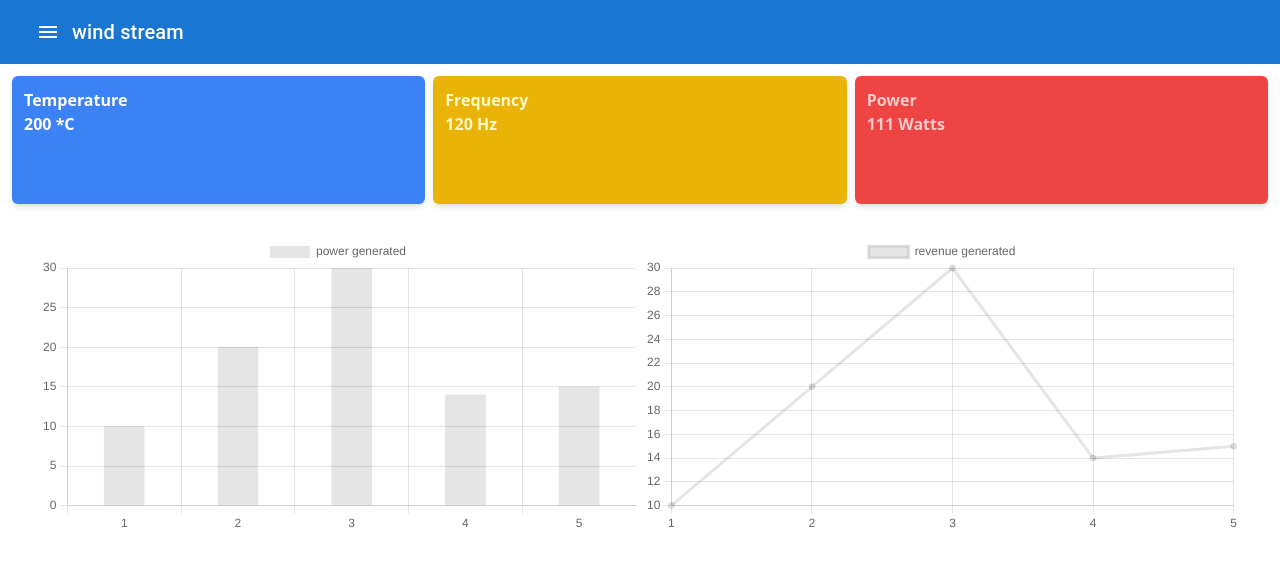
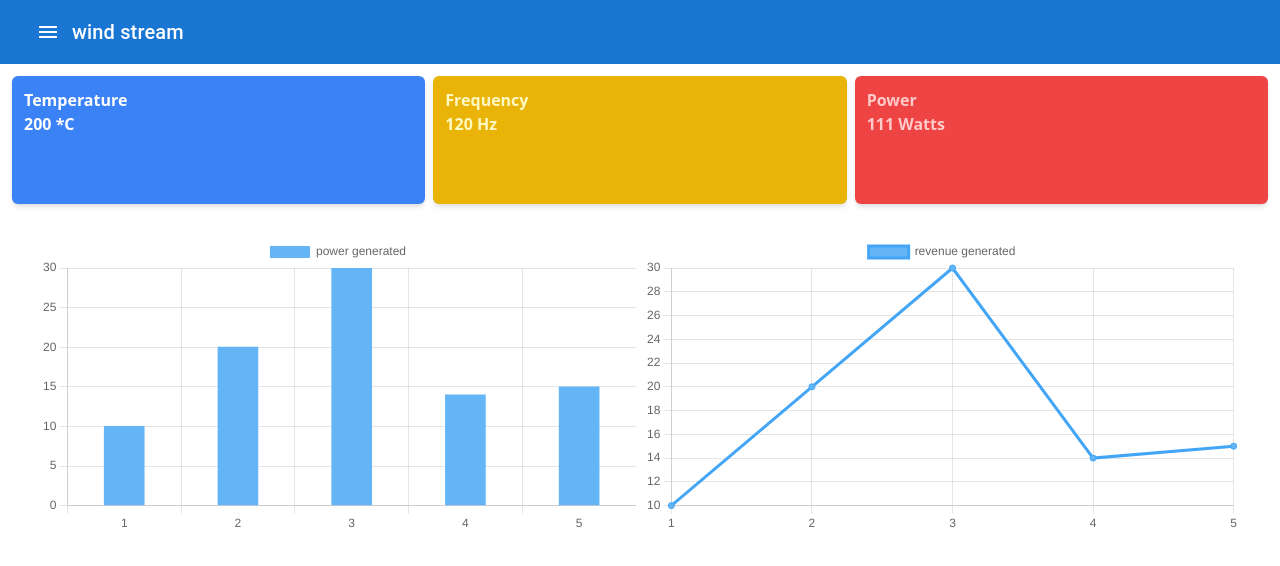
Before and after one commit to rohit20001221/windstream, a React (Create React App) app: page / in a window 1280 px wide. Shown: the top 566 px of the page. Built offline with nearby package versions, Linux system fonts and the light colour scheme.

Commit message:
style(sensor data card): adding color to sensor data card

```diff
--- a/src/containers/Home.tsx
+++ b/src/containers/Home.tsx
@@ -1,5 +1,5 @@
 import { FC } from "react";
-import { Box } from "@mui/material";
+import { Box, colors } from "@mui/material";
 import { SensorDataCard } from "../components/SensorDataCard";
 import { Line, Bar } from "react-chartjs-2";
 
@@ -40,6 +40,8 @@ export const Home: FC = () => {
                   data: [10, 20, 30, 14, 15],
                   barThickness: 40,
                   label: "power generated",
+                  borderColor: colors.blue[400],
+                  backgroundColor: colors.blue[300],
                 },
               ],
             }}
@@ -56,6 +58,8 @@ export const Home: FC = () => {
                 {
                   data: [10, 20, 30, 14, 15],
                   label: "revenue generated",
+                  borderColor: colors.blue[400],
+                  backgroundColor: colors.blue[300],
                 },
               ],
             }}
```
